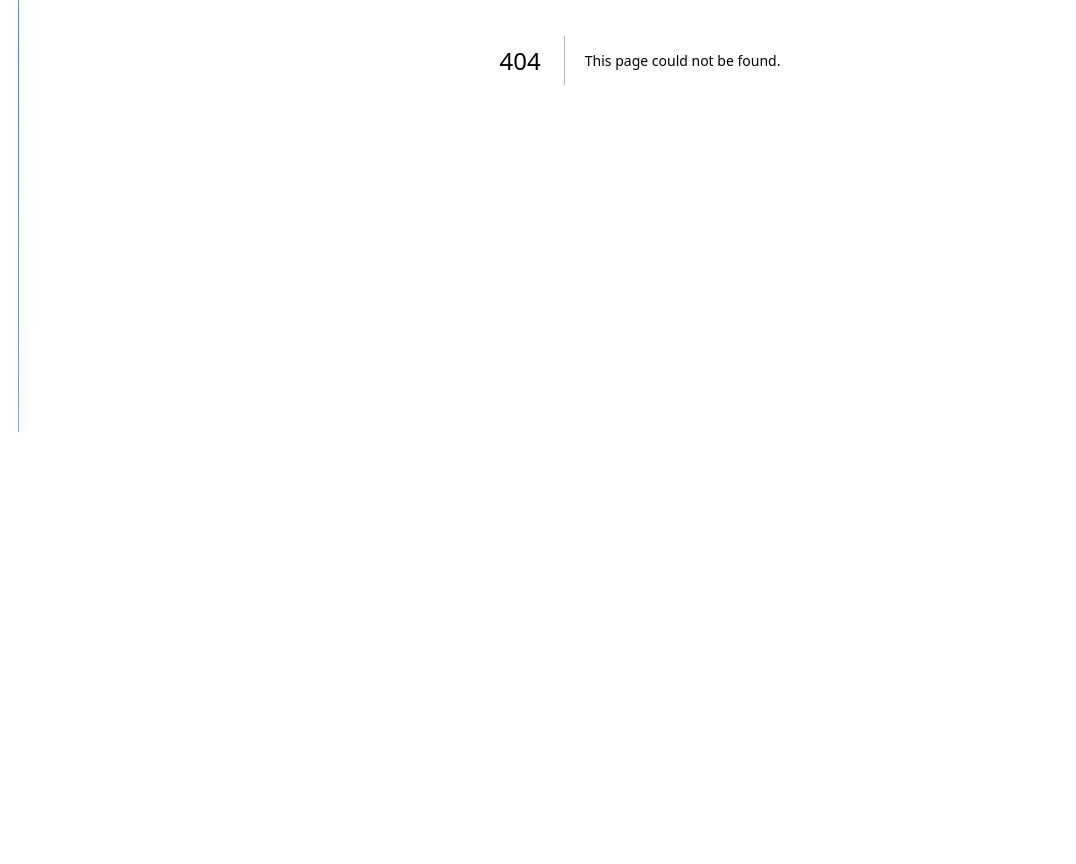
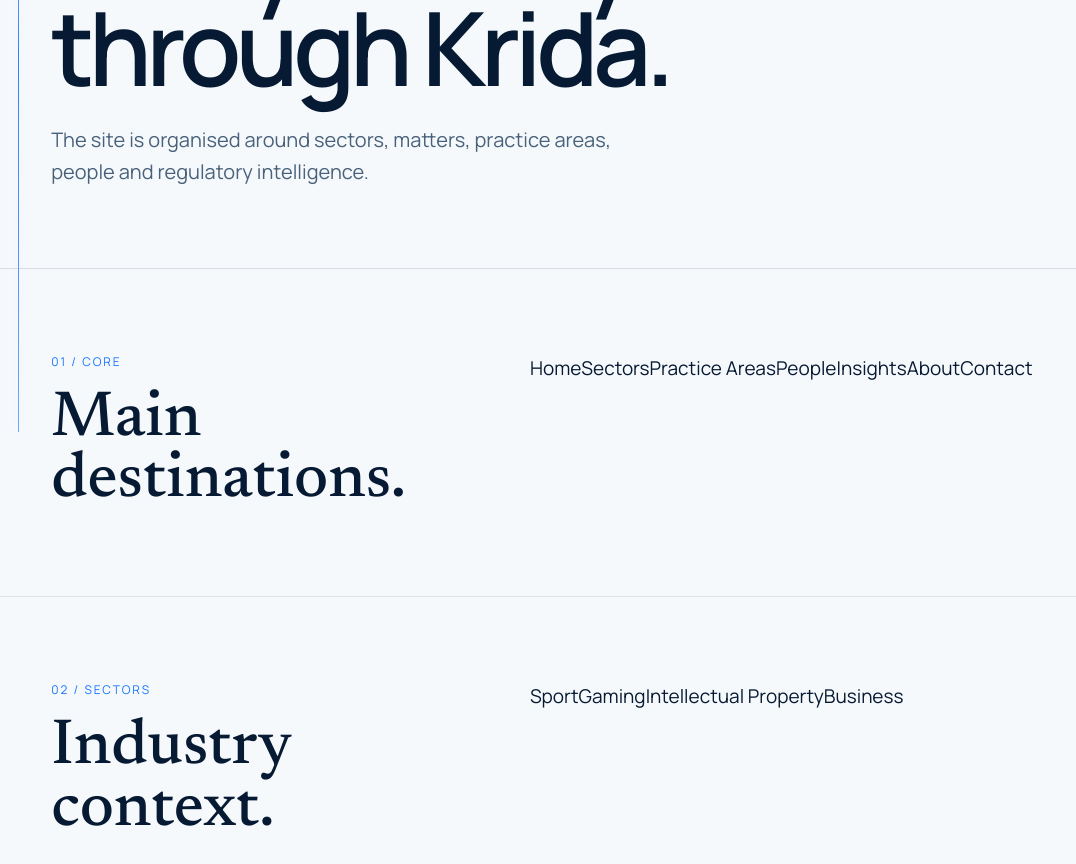
Before and after one commit to gthawani-del/ProjectKR, a Next.js app: page /sitemap in a window 1280 px wide. Before the commit this address had no page. Shown: the part 340-1204 px from the top of the page, without its empty margins (0-1076 px from the left). Before the commit the page ends 800 px from the top, so only its background shows below. Built offline with nearby package versions, Linux system fonts and the light colour scheme.

Commit message:
QA: add human-readable sitemap route

```diff
--- /dev/null
+++ b/app/sitemap/page.tsx
@@ -0,0 +1,15 @@
+import Link from 'next/link';
+import InternalShell from '@/components/InternalShell';
+import { sectors } from '@/data/siteData';
+import { matters, practices } from '@/data/contentData';
+
+export default function SitemapPage(){
+  return <InternalShell><main>
+    <section className="internal-hero"><div><div className="internal-kicker">Sitemap</div><h1>Find your way through Krida.</h1><p>The site is organised around sectors, matters, practice areas, people and regulatory intelligence.</p></div></section>
+    <section className="internal-section"><div className="section-grid"><div><div className="section-label">01 / Core</div><h2>Main destinations.</h2></div><div className="sitemap-grid"><Link href="/#top">Home</Link><Link href="/sectors">Sectors</Link><Link href="/practices">Practice Areas</Link><Link href="/people">People</Link><Link href="/insights">Insights</Link><Link href="/about">About</Link><Link href="/contact">Contact</Link></div></div></section>
+    <section className="internal-section"><div className="section-grid"><div><div className="section-label">02 / Sectors</div><h2>Industry context.</h2></div><div className="sitemap-grid">{sectors.map((sector)=><Link href={`/sector/${sector.id}`} key={sector.id}>{sector.name}</Link>)}</div></div></section>
+    <section className="internal-section"><div className="section-grid"><div><div className="section-label">03 / Matters</div><h2>Issue-led routes.</h2></div><div className="sitemap-grid">{matters.map((matter)=><Link href={`/matters/${matter.id}`} key={matter.id}>{matter.name}</Link>)}</div></div></section>
+    <section className="internal-section"><div className="section-grid"><div><div className="section-label">04 / Practice Areas</div><h2>Legal capability.</h2></div><div className="sitemap-grid">{practices.map((practice)=><Link href={`/practices/${practice.id}`} key={practice.id}>{practice.name}</Link>)}</div></div></section>
+    <section className="internal-section"><div className="section-grid"><div><div className="section-label">05 / Legal</div><h2>Site information.</h2></div><div className="sitemap-grid"><Link href="/privacy">Privacy</Link><Link href="/terms">Terms</Link><Link href="/disclaimer">Disclaimer</Link></div></div></section>
+  </main></InternalShell>;
+}
```
